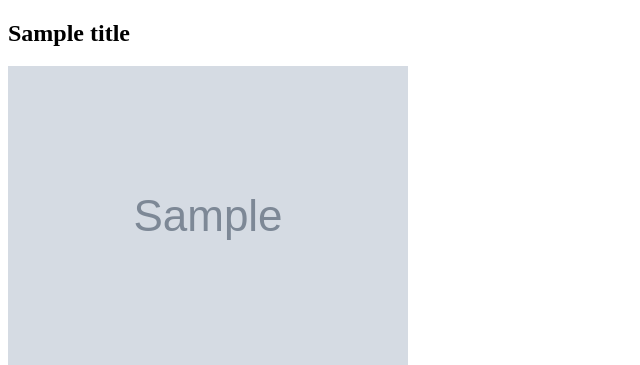
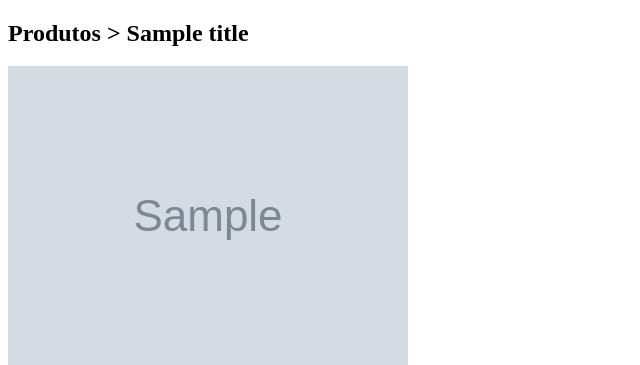
Before and after one commit to daroucha/casalit, a Symfony app: template templates/products/type.html.twig in a window 1280 px wide. Shown: the part 261-626 px from the top of the page, without its empty margins (0-640 px from the left). Run offline with Twig, Linux system fonts and the light colour scheme; the template is opened without the code that fills it: most values are stand-ins (such as "Sample title", 1, 10 or a date in 2020); grey boxes marked "Sample" are stand-in pictures; style sheets or scripts are compiled from the project's sources; some libraries are stand-ins or nearby versions.

Commit message:
EasyAdmin

```diff
--- a/templates/products/type.html.twig
+++ b/templates/products/type.html.twig
@@ -3,7 +3,7 @@
 
 {% block body %}
 <section class="cl-page-title">
-  <h2>{{ title }}</h2>
+  <h2>Produtos > {{ title }}</h2>
 </section>
 
 <section class="cl-page">
```
